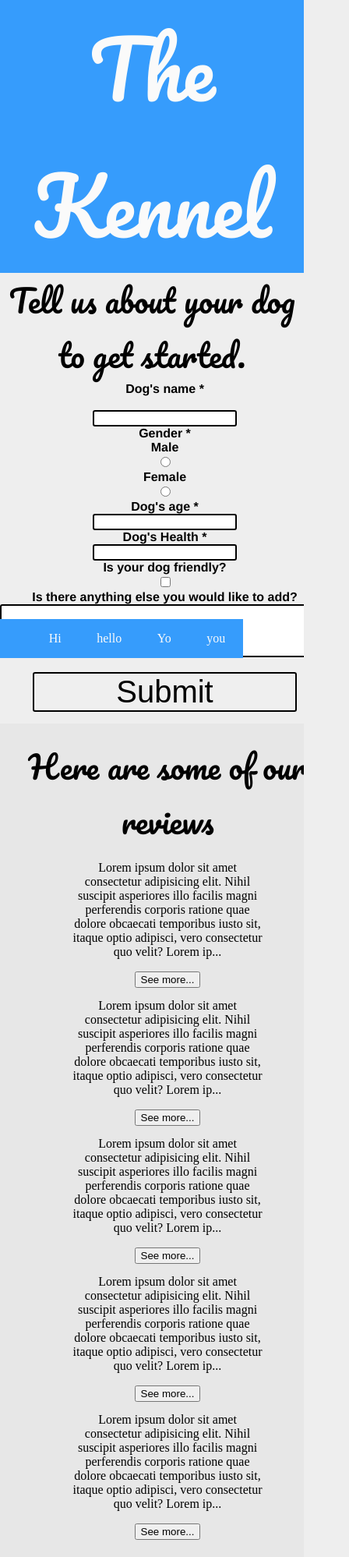
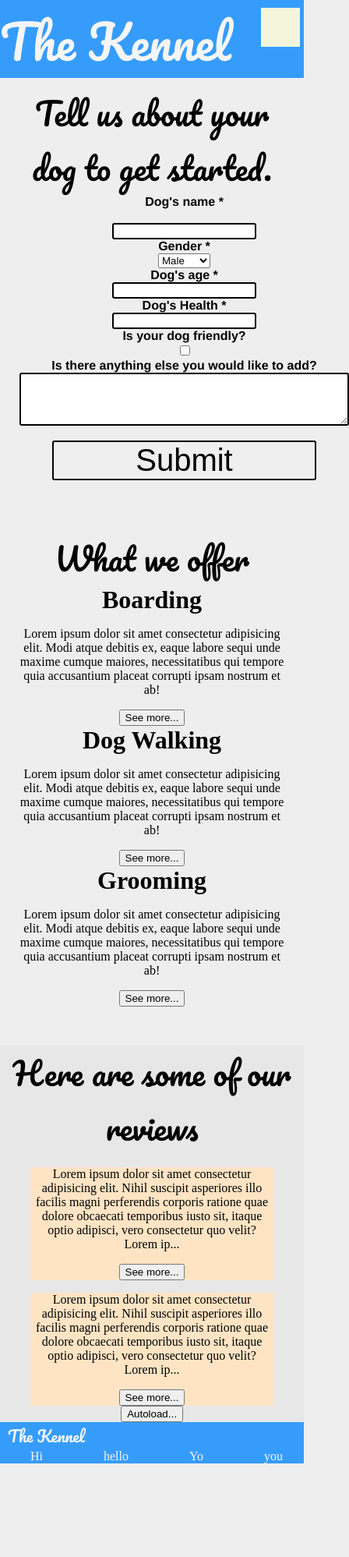
Before and after one commit to userMeatball/thekennel, a plain HTML site: page index.html in a window 390 px wide. Shown: the top 1997 px of the page at 78% size, 448 px wide, since content can reach past the window. After the commit the page ends 1877 px from the top, so only its background shows below. Drawn offline with Linux system fonts and the light colour scheme.

Commit message:
fix desktop, introduce mobile viewport

```diff
--- a/index.html
+++ b/index.html
@@ -3,11 +3,12 @@
 
     <head>
         <title>The Kennel</title>
-        <link rel="stylesheet" href="styles.css">
+        <link rel="stylesheet" href="styles.css" />
+        <meta name="viewport" content="width=device-width, initial-scale=1" />
         <!-- FONTS -->
-        <link rel="preconnect" href="https://fonts.googleapis.com">
-        <link rel="preconnect" href="https://fonts.gstatic.com" crossorigin>
-        <link href="https://fonts.googleapis.com/css2?family=Pacifico&display=swap" rel="stylesheet">
+        <link rel="preconnect" href="https://fonts.googleapis.com" />
+        <link rel="preconnect" href="https://fonts.gstatic.com" crossorigin />
+        <link href="https://fonts.googleapis.com/css2?family=Pacifico&display=swap" rel="stylesheet" />
     </head>
 
     <body>
@@ -15,18 +16,25 @@
             <h1>The Kennel</h1>
         </header>
 
+        <nav>
+            <div>
+
+            </div>
+        </nav>
+
         <div id="content">
 
-            <div id="dogDetails">
+            <div id="contentMain">
+                <div id="dogDetails" class="contentDiv">
                     <h1 class="contentTitle">Tell us about your dog to get started.</h1>
                     <form id="dogForm" name="dogForm" action="./">
                         <label for="dogName">Dog's name *</label><br>
                         <input type="text" id="dogName" name="dogName" required><br>
-                    <label>Gender *</label>
-                    <label for="dogGenderMale">Male</label>
-                    <input type="radio" id="dogGenderMale" name="dogGenderMale" required>
-                    <label for="dogGenderFemale">Female</label>
-                    <input type="radio" id="dogGenderFemale" name="dogGenderFemale">
+                        <label for="dogGender">Gender *</label>
+                        <select name="dogGender" id="dogGender">
+                            <option value="male">Male</span>
+                            <option value="female">Female</span>
+                        </select>
                         <label for="dogAge">Dog's age *</label>
                         <input type="text" id="dogAge" name="dogAge" required>
                         <label for="dogHealth">Dog's Health *</label>
@@ -39,6 +47,28 @@
                     </form>
                 </div>
 
+                <div id="services" class="contentDiv">
+                    <h1 class="contentTitle">What we offer</h1>
+                    <div id="serviceBoarding">
+                        <h1>Boarding</h1>
+                        <p>Lorem ipsum dolor sit amet consectetur adipisicing elit. Modi atque debitis ex, eaque labore sequi unde maxime cumque maiores, necessitatibus qui tempore quia accusantium placeat corrupti ipsam nostrum et ab!</p>
+                        <button type="button" class="seeMore">See more...</button>
+                    </div>
+
+                    <div id="serviceWalking">
+                        <h1>Dog Walking</h1>
+                        <p>Lorem ipsum dolor sit amet consectetur adipisicing elit. Modi atque debitis ex, eaque labore sequi unde maxime cumque maiores, necessitatibus qui tempore quia accusantium placeat corrupti ipsam nostrum et ab!</p>
+                        <button type="button" class="seeMore">See more...</button>
+                    </div>
+
+                    <div id="serviceGrooming">
+                        <h1>Grooming</h1>
+                        <p>Lorem ipsum dolor sit amet consectetur adipisicing elit. Modi atque debitis ex, eaque labore sequi unde maxime cumque maiores, necessitatibus qui tempore quia accusantium placeat corrupti ipsam nostrum et ab!</p>
+                        <button type="button" class="seeMore">See more...</button>
+                    </div>
+                </div>
+            </div>
+
             <div id="reviews">
                 <h1 class="contentTitle">Here are some of our reviews</h1>
                 <div class="reviewContainer">
@@ -49,24 +79,16 @@
                     <p class="reviewPara">Lorem ipsum dolor sit amet consectetur adipisicing elit. Nihil suscipit asperiores illo facilis magni perferendis corporis ratione quae dolore obcaecati temporibus iusto sit, itaque optio adipisci, vero consectetur quo velit? Lorem ip...</p>
                     <button class="seeMore">See more...</button>
                 </div>
-                <div class="reviewContainer">
-                    <p class="reviewPara">Lorem ipsum dolor sit amet consectetur adipisicing elit. Nihil suscipit asperiores illo facilis magni perferendis corporis ratione quae dolore obcaecati temporibus iusto sit, itaque optio adipisci, vero consectetur quo velit? Lorem ip...</p>
-                    <button class="seeMore">See more...</button>
-                </div>
-                <div class="reviewContainer">
-                    <p class="reviewPara">Lorem ipsum dolor sit amet consectetur adipisicing elit. Nihil suscipit asperiores illo facilis magni perferendis corporis ratione quae dolore obcaecati temporibus iusto sit, itaque optio adipisci, vero consectetur quo velit? Lorem ip...</p>
-                    <button class="seeMore">See more...</button>
-                </div>
-                <div class="reviewContainer">
-                    <p class="reviewPara">Lorem ipsum dolor sit amet consectetur adipisicing elit. Nihil suscipit asperiores illo facilis magni perferendis corporis ratione quae dolore obcaecati temporibus iusto sit, itaque optio adipisci, vero consectetur quo velit? Lorem ip...</p>
-                    <button class="seeMore">See more...</button>
-                </div>
+
+                <!-- if no more reviews, sticky reviews on scroll... -->
+                <button type="button" id="reviewMore" class="seeMore">Autoload...</button>
 
             </div>
 
         </div>
 
         <footer>
+            <h1>The Kennel</h1>
             <ul>
                 <li>Hi</li>
                 <li>hello</li>
--- a/script.js
+++ b/script.js
@@ -1,8 +1,11 @@
-const dogForm = document.getElementById("dogForm");
-const dogName = document.getElementById("dogName");
-
 dogForm.addEventListener("submit", (e) => {
     e.preventDefault();
 
-    console.log(dogName.value);
+    let dogForm = document.querySelector("#dogForm");
+    let dogName = document.querySelector("#dogName");
+    let dogGender = document.querySelector("#dogGender");
+    let dogAge = document.querySelector("#dogAge");
+    let dogHealth = document.querySelector("#dogHealth");
+    let dogFriendly = document.querySelector("#dogFriendly");
+    let dogExtra = document.querySelector("#dogExtra");
 })
--- a/styles.css
+++ b/styles.css
@@ -1,7 +1,8 @@
+/***** INITAL DECLARATIONS *****/
 html {
     all: unset;
 }
-body, h1, h2, form, div, footer, header {
+body, h1, h2, form, div, footer, header, ul, li, select {
     padding: 0;
     margin: 0;
 }
@@ -10,26 +11,34 @@ body {
     background-color: #eee;
 }
 
+/***** DESKTOP *****/
+
+@media only screen and (min-width: 800px){
+
     /* HEADER */
 
     header {
-    text-align: center;
+        height: 10vh;
         background-color: rgb(54, 156, 252);
     }
 
     header h1 {
-    font-size: 80px;
+        font-size: clamp(40px, 60px, 120px);
         color: rgb(245, 245, 245);
         font-family: "Pacifico", cursive;
         font-weight: 100;
     }
 
-/* CONTENT */
+    header nav {
+        visibility: hidden;
+    }
+
+    /***** CONTENT *****/
 
     #content {
         display: flex;
-    flex: 1;
-    overflow: scroll;
+        height: 100%;
+        width: 100%;
     }
 
     .contentTitle {
@@ -39,11 +48,31 @@ header h1 {
         font-style: normal;
     }
 
+    /***** CONTENTMAIN *****/
+
+    #contentMain {
+        flex: 1;
+        margin: 20px 150px;
+    }
+
+    /***** CONTENTDIV *****/
+
+    .contentDiv {
+        margin-bottom: 50px;
+    }
+
+    /** consistent styles for seeMore buttons **/
+    .seeMore {
+        margin: 15px;
+        padding: 5px;
+        font-size: 30px;
+        font-family: 'Helvetica', sans-serif;
+        font-weight: 600;
+    }
+
     /* FORM DOG DETAILS */
 
     #dogDetails {
-    flex-grow: 2;
-    display: inline-block;
         text-align: center;
     }
 
@@ -68,64 +97,114 @@ header h1 {
         font-size: 40px;
     }
 
+    /***** SERVICES *****/
+
+    #services {
+        text-align: center;
+    }
+
     /* REVIEWS */
 
     #reviews {
+        width: 600px;
+        padding: 20px;
         text-align: center;
-    height: 100%;
-    width: 300px;
-    padding: 20px;
+        overflow-y: scroll;
+        overflow-x: hidden;
         background-color: rgb(231, 231, 231);
     }
 
     #reviews div {
-    flex: 1;
-    display: inline-block;
-    height: 100px;
-    width: 250px;
+        display: block;
+        text-align: center;
+        margin: auto;
+        width: 80%;
+        background-color: bisque;
     }
 
     /*FOOTER*/
 
     footer {
-    position: absolute;
+        position: block;
         bottom: 0;
         width: 100%;
+        overflow: hidden;
         background-color: rgb(54, 156, 252);
+    }
+
+    footer h1 {
+        margin-left: 10px;
+        font-size: 20px;
+        color: rgb(245, 245, 245);
+        font-family: "Pacifico", cursive;
+        font-weight: 100;
     }
 
     footer ul {
         display: flex;
+        justify-content: space-between;
+        width: 100%;
         color: rgb(245, 245, 245);
         list-style-type: none;
     }
 
     footer ul li {
-    flex-grow: 1;
+        margin: 0 10%;
     }
 
-/***** VIEWPORT *****/
+}
 
-@media (max-width: 800px) {
+/***** MOBILE *****/
 
-    /* HEADER */
+@media only screen and (max-width: 800px) {
+
+    /***** HIDE SCROLLBAR its still there ...*****/
+    body::-webkit-scrollbar {
+        display: none; /* Chrome, Safari, Opera */
+    }
+
+    body {
+        -ms-overflow-style: none; /* IE and Edge */
+        scrollbar-width: none; /* Firefox */
+    }
+
+    /***** HEADER *****/
+
     header {
-        text-align: center;
+        height: 100px;
         background-color: rgb(54, 156, 252);
     }
 
     header h1 {
-        font-size: 100px;
-        color: rgb(250, 250, 250);
+        font-size: clamp(40px, 60px, 120px);
+        color: rgb(245, 245, 245);
         font-family: "Pacifico", cursive;
-        font-weight: 400;
-        font-style: normal;
+        font-weight: 100;
     }
 
-    /* CONTENT */
+    /***** NAV *****/
+
+    nav {
+        position: absolute;
+        right: 5px;
+        top: 10px;
+        height: 50px;
+        width: 50px;
+        background-color: beige;
+    }
+
+    nav div {
+        position: sticky;
+        top: 0;
+        left: 0;
+    }
+
+    /***** CONTENT *****/
+
     #content {
         display: block;
-        height: auto;
+        height: 100%;
+        width: 100%;
     }
 
     .contentTitle {
@@ -135,10 +214,20 @@ footer ul li {
         font-style: normal;
     }
 
-    /* FORM DOG DETAILS */
+    /***** CONTENTMAIN *****/
+
+    #contentMain {
+        margin: 10px 25px;
+    }
+
+    /***** CONTENTDIV *****/
+
+    .contentDiv {
+        margin-bottom: 50px;
+    }
+
+    /***** DOGDETAILS *****/
     #dogDetails {
-        width: 100%;
-        display: block;
         text-align: center;
     }
 
@@ -163,41 +252,57 @@ footer ul li {
         font-size: 40px;
     }
 
+    /***** SERVICES *****/
+
+    #services {
+        text-align: center;
+    }
+
     /* REVIEWS */
 
     #reviews {
-        display: block;
-        width: 100%;
+        max-height: 600px;
         text-align: center;
-        padding-bottom: 50px;
+        overflow: hidden;
         background-color: rgb(231, 231, 231);
     }
 
     #reviews div {
-        display: inline-block;
-        height: 100px;
-        width: 250px;
+        display: block;
+        text-align: center;
+        margin: auto;
+        width: 80%;
+        background-color: bisque;
     }
 
     /*FOOTER*/
 
     footer {
-        position: absolute;
+        position: block;
         bottom: 0;
-        overflow: auto;
-        width: 80%;
-        text-align: center;
+        width: 100%;
+        overflow: hidden;
         background-color: rgb(54, 156, 252);
+    }
+
+    footer h1 {
+        margin-left: 10px;
+        font-size: 20px;
+        color: rgb(245, 245, 245);
+        font-family: "Pacifico", cursive;
+        font-weight: 100;
     }
 
     footer ul {
         display: flex;
-        color: rgb(250, 250, 250);
+        justify-content: space-between;
+        width: 100%;
+        color: rgb(245, 245, 245);
         list-style-type: none;
     }
 
     footer ul li {
-        flex-grow: 1;
+        margin: 0 10%;
     }
 
 }
```
Also changed, not shown: 1 other file. Lines whose indentation alone changed are shown as unchanged.
